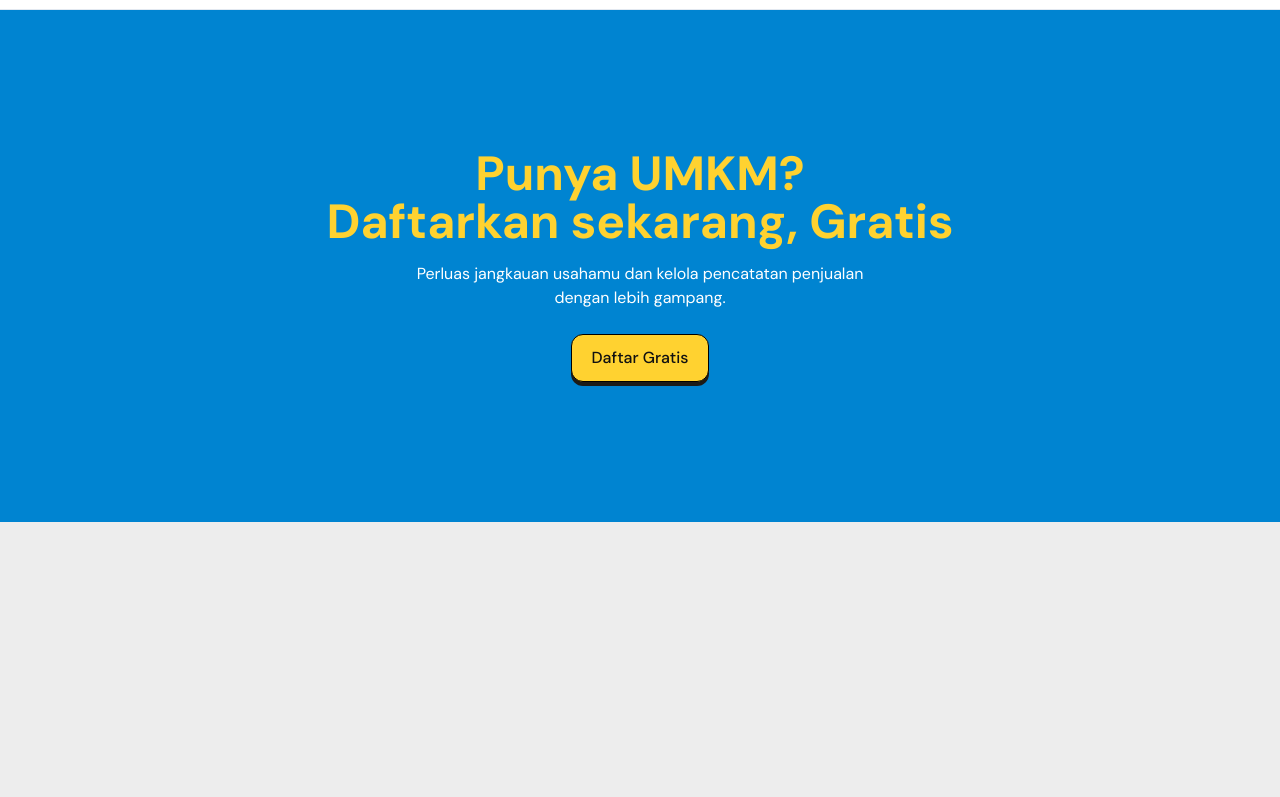
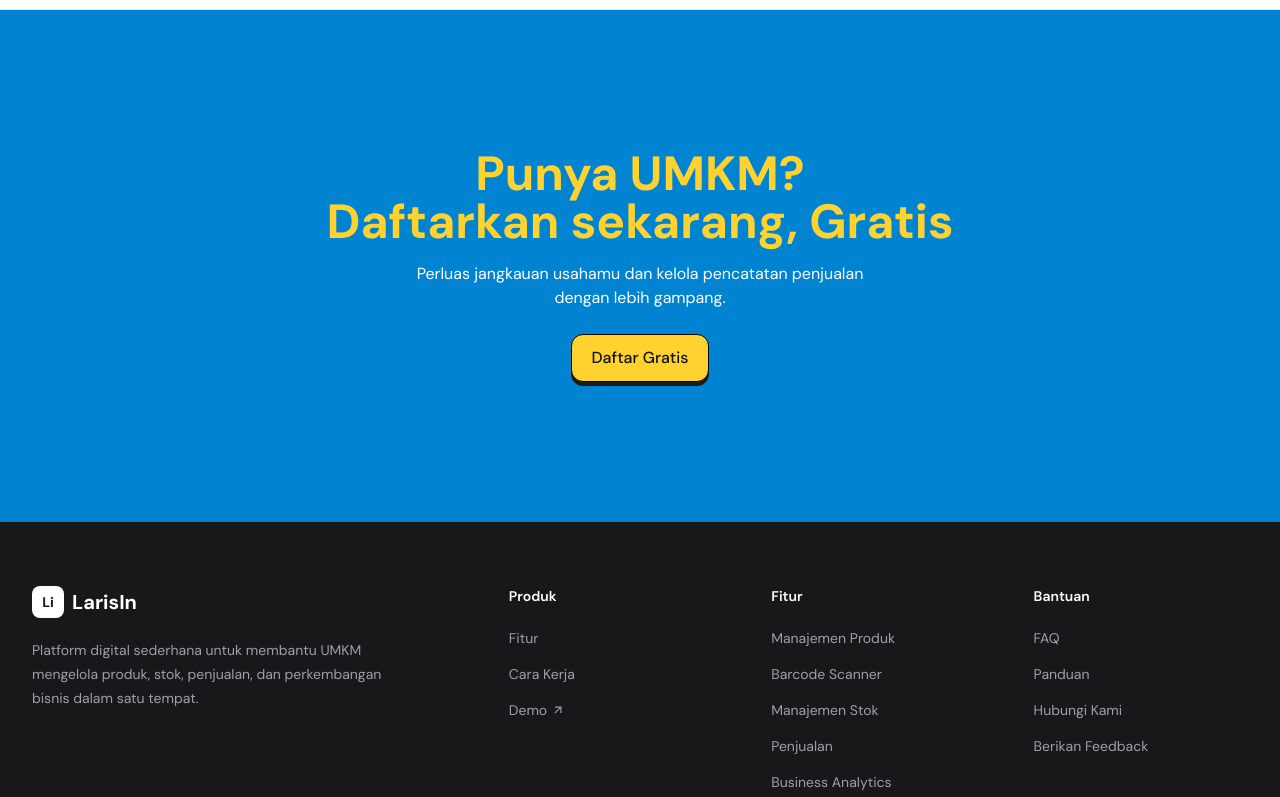
Before and after one commit to AbnerBgs/LarisIn, a Next.js app: page / in a window 1280 px wide. Shown: the part 2000-2797 px from the top of the page. Before the commit the page ends 2522 px from the top, so only its background shows below. Built offline with nearby package versions, Linux system fonts and the light colour scheme; no server answers.

Commit message:
feat: add footer

```diff
--- a/src/app/(landing)/layout.tsx
+++ b/src/app/(landing)/layout.tsx
@@ -1,5 +1,6 @@
 import type { Metadata } from "next";
 import NavbarLanding from "@/components/landing/navbar";
+import FooterLanding from "@/components/landing/footer";
 
 export const metadata: Metadata = {
   title: "Beranda",
@@ -15,6 +16,7 @@ export default function LandingLayout({
     <div className="flex min-h-screen flex-col bg-white">
       <NavbarLanding />
       <main className="relative z-0 flex-1 bg-white">{children}</main>
+      <FooterLanding />
     </div>
   );
 }
--- /dev/null
+++ b/src/components/landing/footer.tsx
@@ -0,0 +1,204 @@
+import Link from 'next/link';
+import {
+  RiGithubLine,
+  RiInstagramLine,
+  RiLinkedinLine,
+  RiArrowRightUpLine,
+} from '@remixicon/react';
+
+export default function FooterLanding() {
+  return (
+    <footer className="bg-zinc-900 text-zinc-300">
+      <div className="mx-auto max-w-7xl px-6 py-16 lg:px-8">
+        {/* Main footer */}
+        <div className="grid grid-cols-1 gap-12 lg:grid-cols-[2fr_1fr_1fr_1fr]">
+          {/* Brand */}
+          <div className="max-w-sm">
+            <Link
+              href="/"
+              className="inline-flex items-center gap-2 text-xl font-bold text-white"
+            >
+              <div className="flex size-8 items-center justify-center rounded-lg bg-white text-sm font-bold text-zinc-900">
+                Li
+              </div>
+
+              LarisIn
+            </Link>
+
+            <p className="mt-5 text-sm leading-6 text-zinc-400">
+              Platform digital sederhana untuk membantu UMKM mengelola
+              produk, stok, penjualan, dan perkembangan bisnis dalam satu
+              tempat.
+            </p>
+          </div>
+
+          {/* Product */}
+          <div>
+            <h3 className="text-sm font-semibold text-white">
+              Produk
+            </h3>
+
+            <ul className="mt-5 space-y-3">
+              <li>
+                <Link
+                  href="#features"
+                  className="text-sm text-zinc-400 transition-colors hover:text-white"
+                >
+                  Fitur
+                </Link>
+              </li>
+
+              <li>
+                <Link
+                  href="#how-it-works"
+                  className="text-sm text-zinc-400 transition-colors hover:text-white"
+                >
+                  Cara Kerja
+                </Link>
+              </li>
+
+              <li>
+                <Link
+                  href="#demo"
+                  className="inline-flex items-center gap-1 text-sm text-zinc-400 transition-colors hover:text-white"
+                >
+                  Demo
+                  <RiArrowRightUpLine size={14} />
+                </Link>
+              </li>
+            </ul>
+          </div>
+
+          {/* Features */}
+          <div>
+            <h3 className="text-sm font-semibold text-white">
+              Fitur
+            </h3>
+
+            <ul className="mt-5 space-y-3">
+              <li>
+                <Link
+                  href="#features"
+                  className="text-sm text-zinc-400 transition-colors hover:text-white"
+                >
+                  Manajemen Produk
+                </Link>
+              </li>
+
+              <li>
+                <Link
+                  href="#features"
+                  className="text-sm text-zinc-400 transition-colors hover:text-white"
+                >
+                  Barcode Scanner
+                </Link>
+              </li>
+
+              <li>
+                <Link
+                  href="#features"
+                  className="text-sm text-zinc-400 transition-colors hover:text-white"
+                >
+                  Manajemen Stok
+                </Link>
+              </li>
+
+              <li>
+                <Link
+                  href="#features"
+                  className="text-sm text-zinc-400 transition-colors hover:text-white"
+                >
+                  Penjualan
+                </Link>
+              </li>
+
+              <li>
+                <Link
+                  href="#features"
+                  className="text-sm text-zinc-400 transition-colors hover:text-white"
+                >
+                  Business Analytics
+                </Link>
+              </li>
+            </ul>
+          </div>
+
+          {/* Resources */}
+          <div>
+            <h3 className="text-sm font-semibold text-white">
+              Bantuan
+            </h3>
+
+            <ul className="mt-5 space-y-3">
+              <li>
+                <Link
+                  href="#faq"
+                  className="text-sm text-zinc-400 transition-colors hover:text-white"
+                >
+                  FAQ
+                </Link>
+              </li>
+
+              <li>
+                <Link
+                  href="#guide"
+                  className="text-sm text-zinc-400 transition-colors hover:text-white"
+                >
+                  Panduan
+                </Link>
+              </li>
+
+              <li>
+                <Link
+                  href="#contact"
+                  className="text-sm text-zinc-400 transition-colors hover:text-white"
+                >
+                  Hubungi Kami
+                </Link>
+              </li>
+
+              <li>
+                <Link
+                  href="#feedback"
+                  className="text-sm text-zinc-400 transition-colors hover:text-white"
+                >
+                  Berikan Feedback
+                </Link>
+              </li>
+            </ul>
+          </div>
+        </div>
+
+        {/* Bottom */}
+        <div className="mt-16 flex flex-col gap-4 border-t border-zinc-800 pt-8 text-sm md:flex-row md:items-center md:justify-between">
+          <p className="text-zinc-500">
+            © 2026 LarisIn. All rights reserved.
+          </p>
+
+          <div className="flex flex-wrap gap-x-6 gap-y-2">
+            <Link
+              href="/privacy"
+              className="text-zinc-500 transition-colors hover:text-white"
+            >
+              Privacy Policy
+            </Link>
+
+            <Link
+              href="/terms"
+              className="text-zinc-500 transition-colors hover:text-white"
+            >
+              Terms of Service
+            </Link>
+
+            <Link
+              href="#contact"
+              className="text-zinc-500 transition-colors hover:text-white"
+            >
+              Contact
+            </Link>
+          </div>
+        </div>
+      </div>
+    </footer>
+  );
+}
--- a/src/components/landing/navbar.tsx
+++ b/src/components/landing/navbar.tsx
@@ -9,15 +9,7 @@ import { OriginButton } from "../ui/origin-button";
 
 export default function NavbarLanding() {
   const [mobileOpen, setMobileOpen] = useState(false);
-  const [isScrolled, setIsScrolled] = useState(false);
   const pathname = usePathname();
-
-  // SCROLL HANDLER
-  useEffect(() => {
-    const handleScroll = () => setIsScrolled(window.scrollY > 10);
-    window.addEventListener("scroll", handleScroll);
-    return () => window.removeEventListener("scroll", handleScroll);
-  }, []);
 
   // LOCK BODY SCROLL SAAT MENU MOBILE TERBUKA
   useEffect(() => {
@@ -37,13 +29,7 @@ export default function NavbarLanding() {
   return (
     <>
       <nav
-        className={`sticky top-0 z-50 grid grid-cols-[auto_1fr_auto] items-center backdrop-blur-lg h-20 px-4 md:px-15 transition-all duration-300 ease-out ${
-          mobileOpen
-            ? "bg-white shadow-md shadow-black/10"
-            : isScrolled
-              ? "bg-white/10 shadow-md shadow-black/10"
-              : "shadow-none"
-        }`}
+        className={`sticky top-0 z-50 grid grid-cols-[auto_1fr_auto] bg-white border-b border-b-zinc-200 items-center h-20 px-4 md:px-15 transition-all duration-300 ease-out`}
       >
         {/* LOGO */}
         <div className="flex items-center">
@@ -122,10 +108,10 @@ export default function NavbarLanding() {
               key={link.label}
               href={link.href}
               onClick={() => setMobileOpen(false)}
-              className={`py-2 px-2 text-base rounded ${
+              className={`py-2 px-2 text-base rounded-md ${
                 isActive
-                  ? "bg-[#FBF6F0] text-black font-semibold"
-                  : "hover:bg-gray-50"
+                  ? "bg-blue-100 text-black font-semibold"
+                  : "hover:bg-blue-50"
               }`}
             >
               {link.label}
--- a/src/proxy.ts
+++ b/src/proxy.ts
@@ -1,14 +1,17 @@
 import { clerkMiddleware } from '@clerk/nextjs/server';
 
-export default clerkMiddleware();
+export default clerkMiddleware(async (auth, req) => {
+  const { pathname } = req.nextUrl;
+
+  if (pathname.startsWith('/dashboard')) {
+    await auth.protect();
+  }
+});
 
 export const config = {
   matcher: [
-    // Skip Next.js internals and all static files, unless found in search params
     '/((?!_next|[^?]*\\.(?:html?|css|js(?!on)|jpe?g|webp|png|gif|svg|ttf|woff2?|ico|csv|docx?|xlsx?|zip|webmanifest)).*)',
-    // Always run for Clerk's auto-proxy path
-    '/__clerk/:path*',
-    // Always run for API routes
     '/(api|trpc)(.*)',
+    '/__clerk/(.*)',
   ],
 };
```
